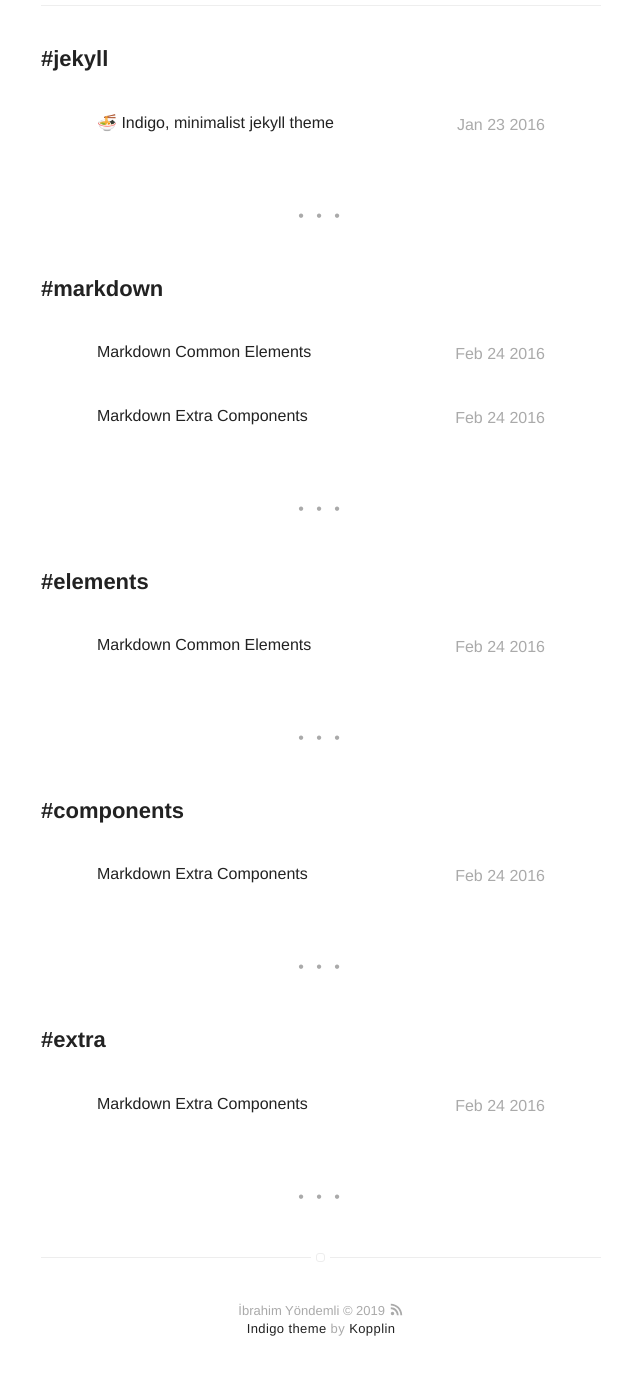
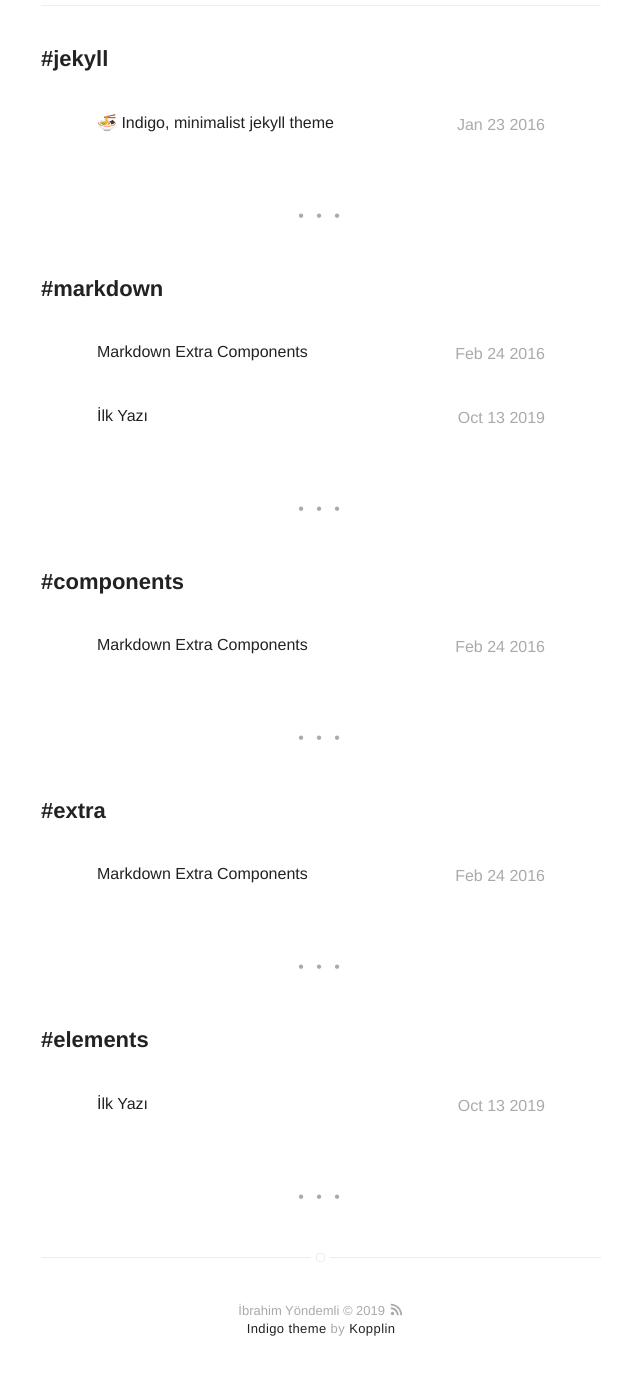
Before and after one commit to ket0x4/caticer.github.io, a Jekyll site: the page built from tags.html, in a window 1280 px wide and 1400 px high, scrolled down 679 px. Shown: the top 1375 px of the window, without its empty margins (319-959 px from the left). Built offline with Jekyll 4.4.1, drawn with Linux system fonts in a browser that asks for light colours; emoji names are drawn with the system emoji font.

Commit message:
ilk yazı

```diff
--- a/_posts/2016-02-24-markdown-common-elements.markdown
+++ b/_posts/2016-02-24-markdown-common-elements.markdown
@@ -1,7 +1,7 @@
 ---
-title: "Markdown Common Elements"
+title: "İlk Yazı"
 layout: post
-date: 2016-02-24 22:44
+date: 2019-10-13 00:57
 image: /assets/images/markdown.jpg
 headerImage: false
 tag:
@@ -9,8 +9,8 @@ tag:
 - elements
 star: true
 category: blog
-author: johndoe
-description: Markdown summary with different options
+author: İbragim
+description: Test amaçlı ilk yazı
 ---
 
 ## Basic formatting
```
Also changed, not shown: FAQ.md (deleted, +0 -9 lines), about.md (deleted, +0 -46 lines).
